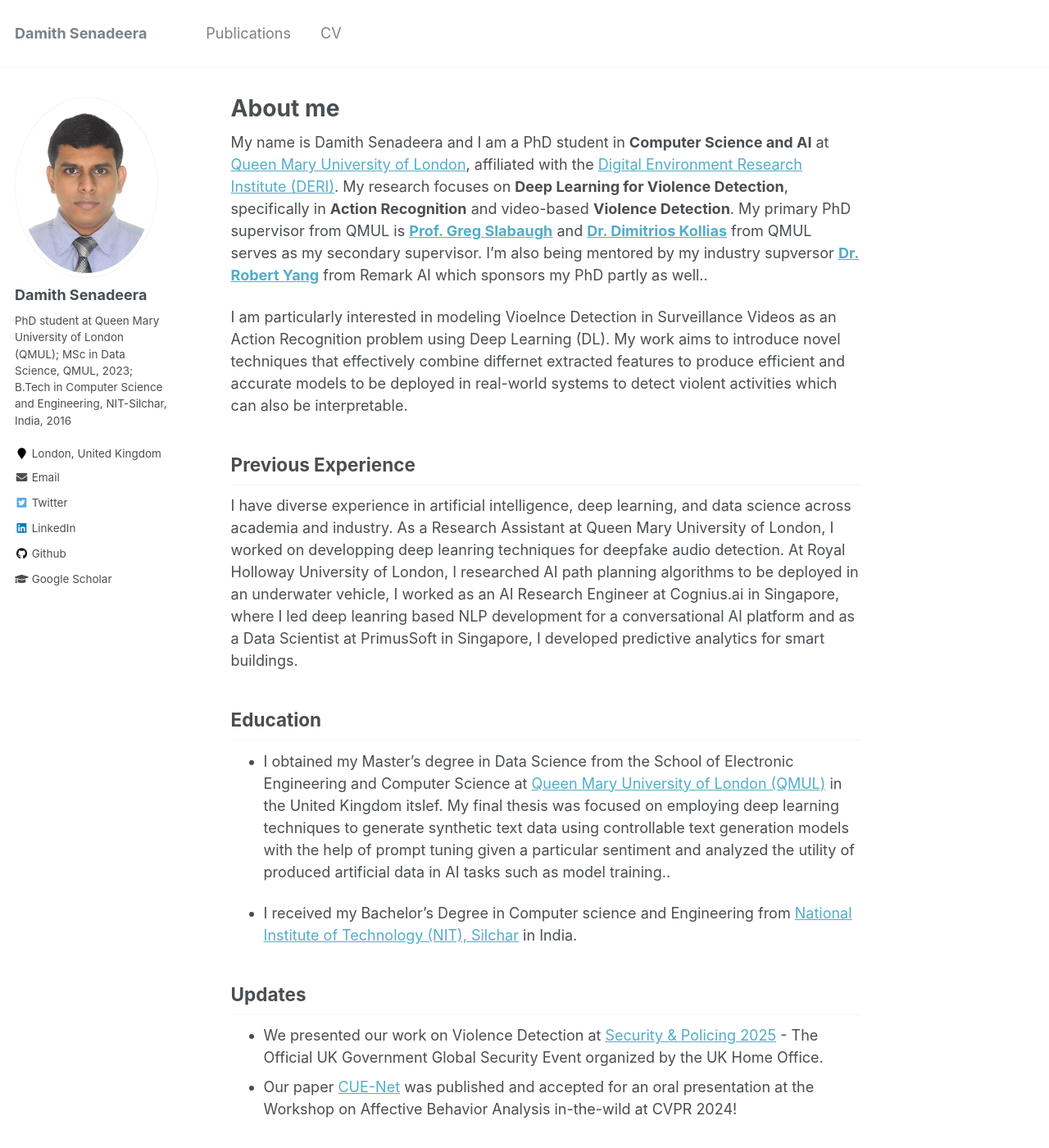
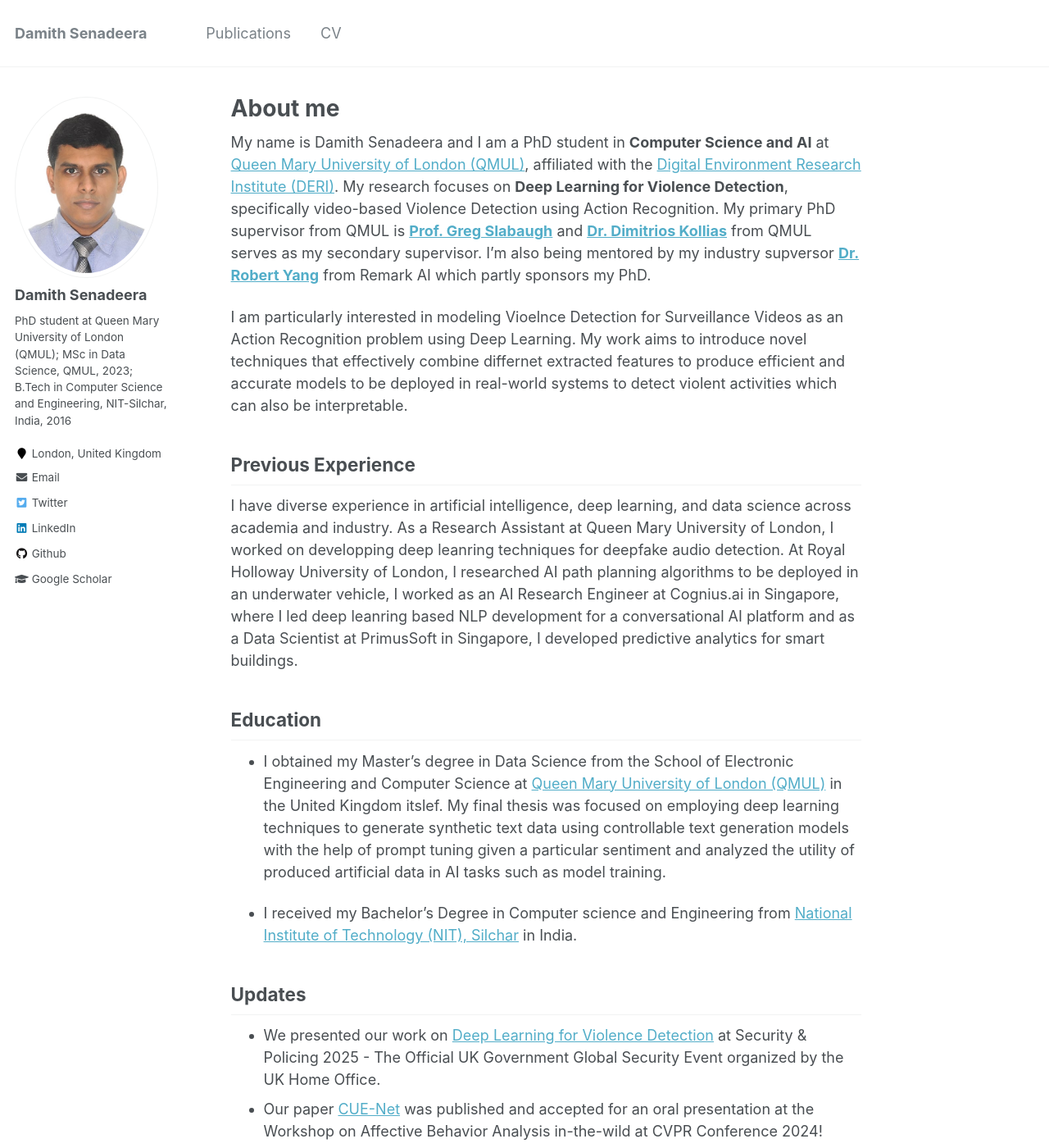
Before and after one commit to damith92/damith92.github.io, a Jekyll site: the page built from _pages/about.md, in a window 1280 px wide and 1400 px high. Shown: the whole window at 82% size. Built offline with Jekyll 4.4.1, drawn with Linux system fonts in a browser that asks for light colours.

Commit message:
text changes 2 commit

```diff
--- a/_pages/about.md
+++ b/_pages/about.md
@@ -8,9 +8,9 @@ redirect_from:
   - /about.html
 ---
 
-My name is Damith Senadeera and I am a PhD student in **Computer Science and AI** at [Queen Mary University of London](https://www.qmul.ac.uk/), affiliated with the [Digital Environment Research Institute (DERI)](https://www.qmul.ac.uk/deri/). My research focuses on **Deep Learning for Violence Detection**, specifically in **Action Recognition** and video-based **Violence Detection**. My primary PhD supervisor from QMUL is **[Prof. Greg Slabaugh](http://eecs.qmul.ac.uk/profiles/slabaughgreg.html)** and **[Dr. Dimitrios Kollias](https://sites.google.com/view/dimitrioskollias/)** from QMUL serves as my secondary supervisor. I'm also being mentored by my industry supversor **[Dr. Robert Yang](https://www.linkedin.com/in/robert-x-yang-a979751b/)** from Remark AI which sponsors my PhD partly as well..
+My name is Damith Senadeera and I am a PhD student in **Computer Science and AI** at [Queen Mary University of London (QMUL)](https://www.qmul.ac.uk/), affiliated with the [Digital Environment Research Institute (DERI)](https://www.qmul.ac.uk/deri/). My research focuses on **Deep Learning for Violence Detection**, specifically video-based Violence Detection using Action Recognition. My primary PhD supervisor from QMUL is **[Prof. Greg Slabaugh](http://eecs.qmul.ac.uk/profiles/slabaughgreg.html)** and **[Dr. Dimitrios Kollias](https://sites.google.com/view/dimitrioskollias/)** from QMUL serves as my secondary supervisor. I'm also being mentored by my industry supversor **[Dr. Robert Yang](https://www.linkedin.com/in/robert-x-yang-a979751b/)** from Remark AI which partly sponsors my PhD.
 
-I am particularly interested in modeling Vioelnce Detection in Surveillance Videos as an Action Recognition problem using Deep Learning (DL). My work aims to introduce novel techniques that effectively combine differnet extracted features to produce efficient and accurate models to be deployed in real-world systems to detect violent activities which can also be interpretable.
+I am particularly interested in modeling Vioelnce Detection for Surveillance Videos as an Action Recognition problem using Deep Learning. My work aims to introduce novel techniques that effectively combine differnet extracted features to produce efficient and accurate models to be deployed in real-world systems to detect violent activities which can also be interpretable.
 
 
 ## Previous Experience
@@ -19,14 +19,14 @@ I have diverse experience in artificial intelligence, deep learning, and data sc
 
 
 ## Education
-* I obtained my Master's degree in Data Science from the School of Electronic Engineering and Computer Science at [Queen Mary University of London (QMUL)](https://www.qmul.ac.uk/eecs/) in the United Kingdom itslef. My final thesis was focused on employing deep learning techniques to generate synthetic text data using controllable text generation models with the help of prompt tuning given a particular sentiment and analyzed the utility of produced artificial data in AI tasks such as model training..
+* I obtained my Master's degree in Data Science from the School of Electronic Engineering and Computer Science at [Queen Mary University of London (QMUL)](https://www.qmul.ac.uk/eecs/) in the United Kingdom itslef. My final thesis was focused on employing deep learning techniques to generate synthetic text data using controllable text generation models with the help of prompt tuning given a particular sentiment and analyzed the utility of produced artificial data in AI tasks such as model training.
 
 * I received my Bachelor's Degree in Computer science and Engineering from [National Institute of Technology (NIT), Silchar](http://www.nits.ac.in/) in India.
 
 ## Updates
 
-- We presented our work on Violence Detection at [Security & Policing 2025](https://www.linkedin.com/posts/activity-7305395983650021377-3Yi1?utm_source=share&utm_medium=member_desktop&rcm=ACoAABaR2MEB04hmqVKncGCT6lRMw9wX9LDROXw) - The Official UK Government Global Security Event organized by the UK Home Office.
-- Our paper [CUE-Net](https://openaccess.thecvf.com/content/CVPR2024W/ABAW/papers/Senadeera_CUE-Net_Violence_Detection_Video_Analytics_with_Spatial_Cropping_Enhanced_UniformerV2_CVPRW_2024_paper.pdf) was published and accepted for an oral presentation at the Workshop on Affective Behavior Analysis in-the-wild at CVPR 2024!
+- We presented our work on [Deep Learning for Violence Detection](https://www.linkedin.com/posts/activity-7305395983650021377-3Yi1?utm_source=share&utm_medium=member_desktop&rcm=ACoAABaR2MEB04hmqVKncGCT6lRMw9wX9LDROXw) at Security & Policing 2025 - The Official UK Government Global Security Event organized by the UK Home Office.
+- Our paper [CUE-Net](https://openaccess.thecvf.com/content/CVPR2024W/ABAW/papers/Senadeera_CUE-Net_Violence_Detection_Video_Analytics_with_Spatial_Cropping_Enhanced_UniformerV2_CVPRW_2024_paper.pdf) was published and accepted for an oral presentation at the Workshop on Affective Behavior Analysis in-the-wild at CVPR Conference 2024!
 
 
 ### Site Credits
```
